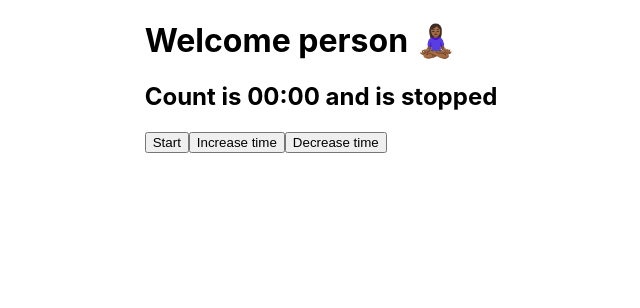
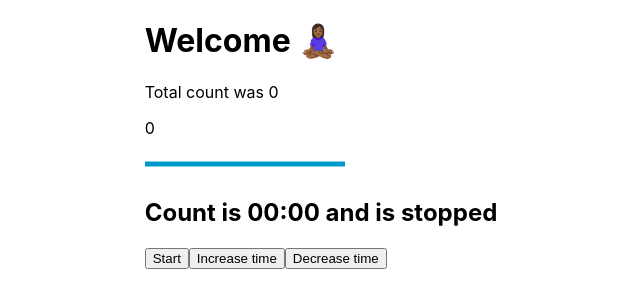
Before and after one commit to criaturaExperimental/minfunde, a React (Create React App) app: page / in a window 1280 px wide. Shown: the top 308 px of the page, without its empty margins (319-959 px from the left). Built offline with nearby package versions, Linux system fonts and the light colour scheme.

Commit message:
Adding progress bar

```diff
--- a/src/App.js
+++ b/src/App.js
@@ -4,33 +4,54 @@ import { timeFormatter } from './timeFormatter';
 
 import { Header } from './components/Header';
 import { Button } from './components/Button';
-
+import { ProgressBar } from './components/ProgressBar';
 
 function App() {
   const [ count, setCount ] = useState(0);
   const [ isRunning, switchRunning ] = useState(false);
+  const [ total, setTotal ] = useState(0);
+  const [ percentage, setPercentage ] = useState(100);
 
   useInterval(() => {
     if (count > 0) {
       setCount(count - 1);
+      setPercentage(calculatePercentage());
     } else {
-      switchRunning(false);
+      stopTimer();
     }
   }, isRunning);
 
   function increaseTime() {
     setCount(count + 1);
+    setPercentage(100);
   }
   function decreaseTime() {
     setCount(count - 1);
+    setPercentage(100);
+  }
+
+  function startTimer() {
+    setTotal(count);
+    switchRunning(!isRunning);
+  }
+
+  function stopTimer() {
+    switchRunning(!isRunning);
+  }
+
+  function calculatePercentage() {
+    return ((count - 1) * 100) / total;
   }
 
   return (
     <div className="App">
-      <Header name="person 🧘🏾‍♀️"/>
+      <Header name="🧘🏾‍♀️"/>
+      <p>Total count was {total}</p>
+      <p>{count}</p>
+      <ProgressBar percentage={percentage}/>
       <h2>Count is {timeFormatter(count)} and is {isRunning ? 'running' : 'stopped'}</h2>
       <Button text={isRunning ? 'Stop' : 'Start'}
-        clickHandler={() => switchRunning(!isRunning)}
+        clickHandler={startTimer}
       />
       <Button text="Increase time" clickHandler={increaseTime}/>
       <Button text="Decrease time" clickHandler={decreaseTime}/>
--- /dev/null
+++ b/src/components/ProgressBar.js
@@ -0,0 +1,23 @@
+import React from 'react';
+import styled from 'styled-components';
+
+export function ProgressBarBase(props) {
+  const percentage = props.percentage || 0;
+  const MAX = 200;
+  const mapProgress = MAX * (percentage / 100);
+
+  return (
+    <svg width="200" height="20" data-value="40">
+      <path className="bg" stroke="#ccc" d="M0 10, 200 10"/>
+      <path className="meter"
+        stroke="#09c" d="M0 10, 200 10"
+        strokeDasharray={`${mapProgress} ${MAX}`}
+        strokeDashoffset={'0'}
+        strokeWidth={'5'}
+      />
+    </svg>
+  );
+}
+
+export const ProgressBar = styled(ProgressBarBase)`
+`;
```
